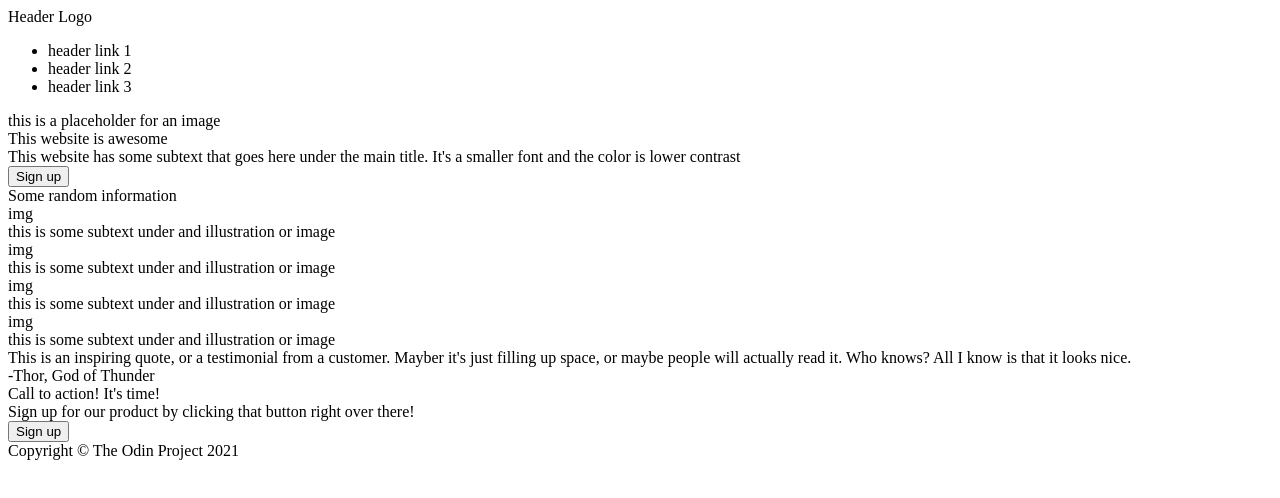
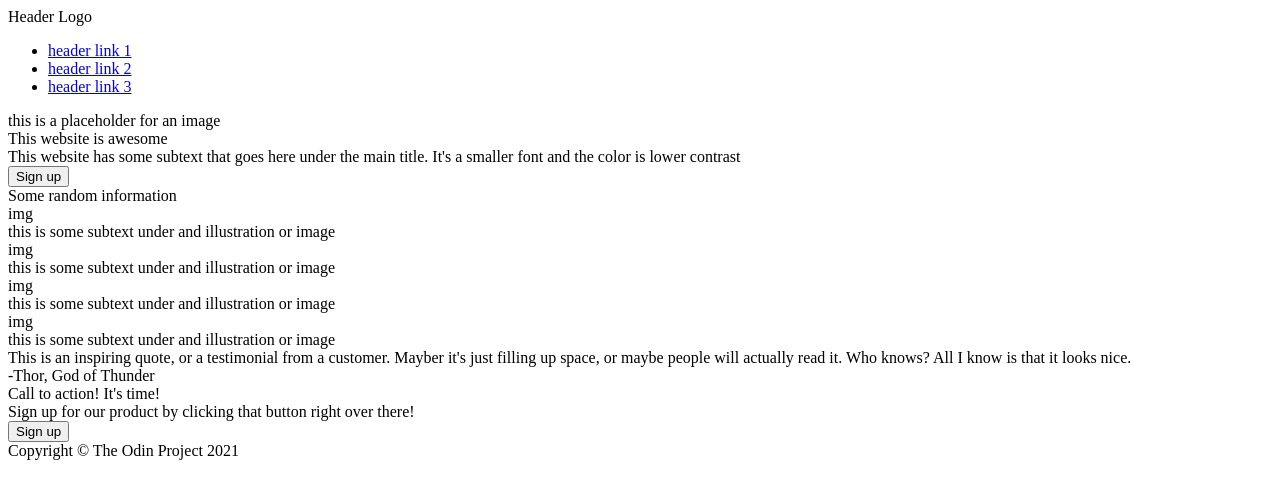
Before and after one commit to RapidCow1/Landing-Page, a plain HTML site: page index.html in a window 1280 px wide. Drawn offline with Linux system fonts and the light colour scheme.

Commit message:
Conver header links to actual links
- Replace text description of link with a clickable link

```diff
--- a/index.html
+++ b/index.html
@@ -11,9 +11,9 @@
             <div class="logo">Header Logo</div>
             <div class="header-links">
                 <ul>
-                    <li>header link 1</li>
-                    <li>header link 2</li>
-                    <li>header link 3</li>
+                    <li><a href="#">header link 1</a></li>
+                    <li><a href="#">header link 2</a></li>
+                    <li><a href="#">header link 3</a></li>
                 </ul>
             </div>
         </div>
```
